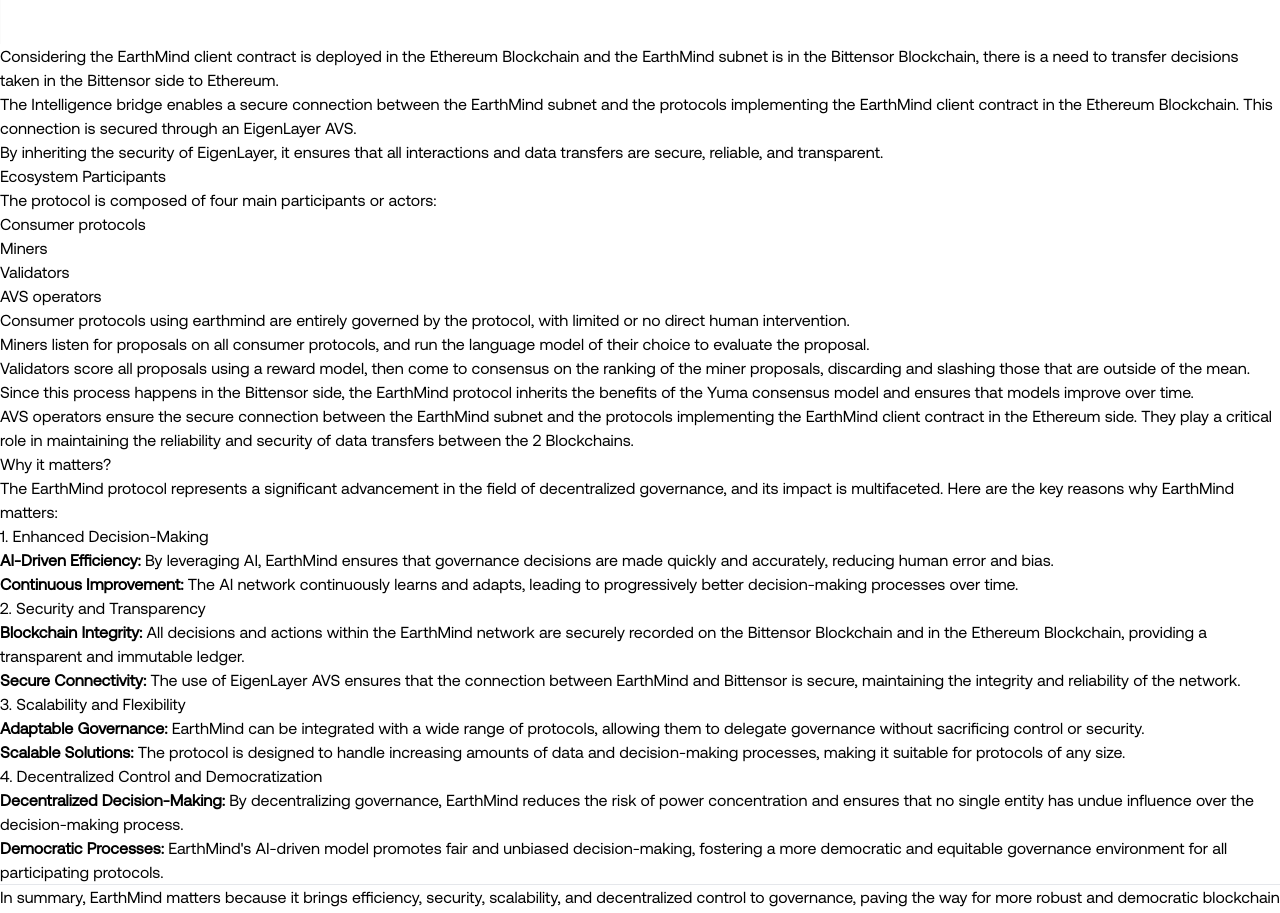
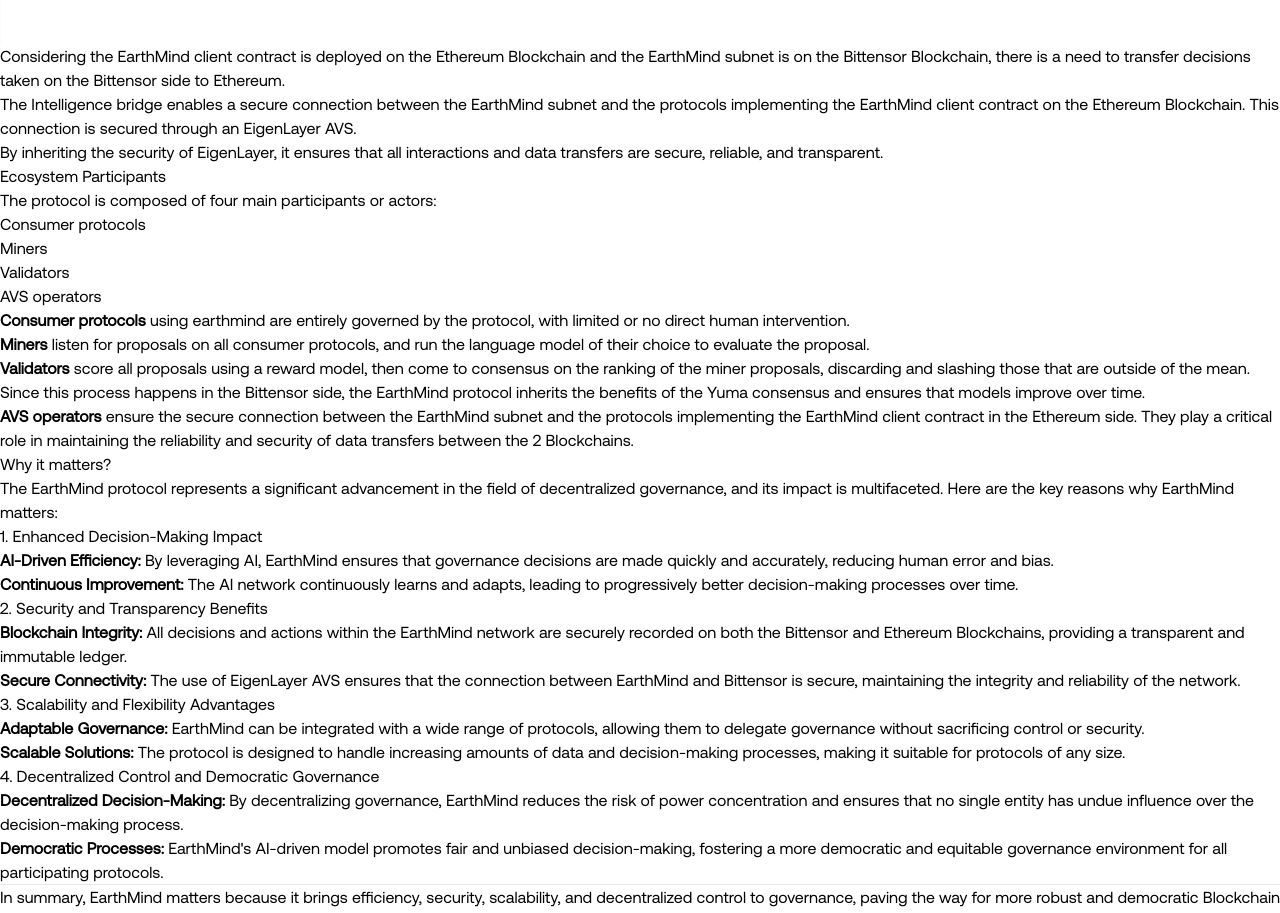
Before and after one commit to Earth-Mind/earthmind-docs, a Next.js app: page / in a window 1280 px wide. Shown: the part 611-1524 px from the top of the page. Built offline with nearby package versions, Linux system fonts and the light colour scheme; a web font is replaced by a local one.

Commit message:
edits and social links component

```diff
--- /dev/null
+++ b/components/SocialLinks.tsx
@@ -0,0 +1,34 @@
+import React from 'react';
+import { PROJECT_CONFIG } from '../constants';
+
+const SocialLinks = () => (
+    <ul className='nx-mt-6 nx-list-disc first:nx-mt-0 ltr:nx-ml-6 rtl:nx-mr-6'>
+        <li className='nx-my-2'>
+            <a className='nx-text-primary-600 nx-underline nx-decoration-from-font [text-underline-position:from-font]' href={PROJECT_CONFIG.website} target="_blank" rel="noopener noreferrer">
+                Official website
+            </a>
+        </li>
+        <li className='nx-my-2'>
+            <a className='nx-text-primary-600 nx-underline nx-decoration-from-font [text-underline-position:from-font]' href={PROJECT_CONFIG.discord} target="_blank" rel="noopener noreferrer">
+                Discord
+            </a>
+        </li>
+        <li className='nx-my-2'>
+            <a className='nx-text-primary-600 nx-underline nx-decoration-from-font [text-underline-position:from-font]' href={PROJECT_CONFIG.twitter} target="_blank" rel="noopener noreferrer">
+                Twitter
+            </a>
+        </li>
+        <li className='nx-my-2'>
+            <a className='nx-text-primary-600 nx-underline nx-decoration-from-font [text-underline-position:from-font]' href={PROJECT_CONFIG.blog} target="_blank" rel="noopener noreferrer">
+                Blog
+            </a>
+        </li>
+        <li className='nx-my-2'>
+            <a className='nx-text-primary-600 nx-underline nx-decoration-from-font [text-underline-position:from-font]' href={PROJECT_CONFIG.repository} target="_blank" rel="noopener noreferrer">
+                Github
+            </a>
+        </li>
+    </ul>
+);
+
+export default SocialLinks;
--- a/constants/index.ts
+++ b/constants/index.ts
@@ -6,4 +6,5 @@
     repository: 'https://github.com/earth-mind/docs',
     description: 'Documentation of the EarthMind project',
     website: 'https://earthmind.tech',
+    blog: 'https://blog.earthmind.tech',
 }
--- a/pages/index.mdx
+++ b/pages/index.mdx
@@ -7,6 +7,7 @@
 ---
 
 import CustomImage from '../components/CustomImage';
+import SocialLinks from '../components/SocialLinks';
 
 # Welcome to EarthMind
 
@@ -18,16 +19,14 @@
 
 It is the first of its kind and is designed to scale high-quality decision-making to a speed humans alone aren’t capable of.
 
-In other words, EarthMind will replace human decision-making with a network of AI agents living on the [Bittensor] blockchain. These agents will run large language models to analyze, deliberate, and decide on governance proposals.
+In other words, EarthMind will replace human decision-making with a network of AI agents living on the [Bittensor] Blockchain. These agents will run large language models to analyze, deliberate, and decide on governance proposals.
 
 ### Components
 
 The main components of the EarthMind protocol are:
 
 - [EarthMind client contract]
-
 - [EarthMind subnet]
-
 - [Intelligence bridge]
 
 At a high level, any protocol implementing the EarthMind client contract will be able to delegate its governance decisions to the EarthMind subnet: **a specialized subnet within the Bittensor Blockchain**.
@@ -38,9 +37,9 @@
   fetchpriority="high"
 />
 
-Considering the EarthMind client contract is deployed in the Ethereum Blockchain and the EarthMind subnet is in the Bittensor Blockchain, there is a need to transfer decisions taken in the Bittensor side to Ethereum.
+Considering the EarthMind client contract is deployed on the Ethereum Blockchain and the EarthMind subnet is on the Bittensor Blockchain, there is a need to transfer decisions taken on the Bittensor side to Ethereum.
 
-The Intelligence bridge enables a secure connection between the EarthMind subnet and the protocols implementing the EarthMind client contract in the Ethereum Blockchain. This connection is secured through an [EigenLayer AVS].
+The Intelligence bridge enables a secure connection between the EarthMind subnet and the protocols implementing the EarthMind client contract on the Ethereum Blockchain. This connection is secured through an [EigenLayer AVS].
 
 By inheriting the security of EigenLayer, it ensures that all interactions and data transfers are secure, reliable, and transparent.
 
@@ -56,38 +55,38 @@
 
 - AVS operators
 
-Consumer protocols using earthmind are entirely governed by the protocol, with limited or no direct human intervention.
+**Consumer protocols** using earthmind are entirely governed by the protocol, with limited or no direct human intervention.
 
-Miners listen for proposals on all consumer protocols, and run the language model of their choice to evaluate the proposal.
+**Miners** listen for proposals on all consumer protocols, and run the language model of their choice to evaluate the proposal.
 
-Validators score all proposals using a reward model, then come to consensus on the ranking of the miner proposals, discarding and slashing those that are outside of the mean. Since this process
-happens in the Bittensor side, the EarthMind protocol inherits the benefits of the [Yuma consensus] model and ensures that models improve over time.
+**Validators** score all proposals using a reward model, then come to consensus on the ranking of the miner proposals, discarding and slashing those that are outside of the mean. Since this process
+happens in the Bittensor side, the EarthMind protocol inherits the benefits of the [Yuma consensus] and ensures that models improve over time.
 
-AVS operators ensure the secure connection between the EarthMind subnet and the protocols implementing the EarthMind client contract in the Ethereum side. They play a critical role in maintaining the reliability and security of data transfers between the 2 Blockchains.
+**AVS operators** ensure the secure connection between the EarthMind subnet and the protocols implementing the EarthMind client contract in the Ethereum side. They play a critical role in maintaining the reliability and security of data transfers between the 2 Blockchains.
 
 ## Why it matters?
 
 The EarthMind protocol represents a significant advancement in the field of decentralized governance, and its impact is multifaceted. Here are the key reasons why EarthMind matters:
 
-### 1. Enhanced Decision-Making
+### 1. Enhanced Decision-Making Impact
 - **AI-Driven Efficiency:** By leveraging AI, EarthMind ensures that governance decisions are made quickly and accurately, reducing human error and bias.
 - **Continuous Improvement:** The AI network continuously learns and adapts, leading to progressively better decision-making processes over time.
 
-### 2. Security and Transparency
-- **Blockchain Integrity:** All decisions and actions within the EarthMind network are securely recorded on the Bittensor Blockchain and in the Ethereum Blockchain, providing a transparent and immutable ledger.
+### 2. Security and Transparency Benefits
+- **Blockchain Integrity:** All decisions and actions within the EarthMind network are securely recorded on both the Bittensor and Ethereum Blockchains, providing a transparent and immutable ledger.
 - **Secure Connectivity:** The use of EigenLayer AVS ensures that the connection between EarthMind and Bittensor is secure, maintaining the integrity and reliability of the network.
 
-### 3. Scalability and Flexibility
+### 3. Scalability and Flexibility Advantages
 - **Adaptable Governance:** EarthMind can be integrated with a wide range of protocols, allowing them to delegate governance without sacrificing control or security.
 - **Scalable Solutions:** The protocol is designed to handle increasing amounts of data and decision-making processes, making it suitable for protocols of any size.
 
-### 4. Decentralized Control and Democratization
+### 4. Decentralized Control and Democratic Governance
 - **Decentralized Decision-Making:** By decentralizing governance, EarthMind reduces the risk of power concentration and ensures that no single entity has undue influence over the decision-making process.
 - **Democratic Processes:** EarthMind's AI-driven model promotes fair and unbiased decision-making, fostering a more democratic and equitable governance environment for all participating protocols.
 
 ---
 
-In summary, EarthMind matters because it brings efficiency, security, scalability, and decentralized control to governance, paving the way for more robust and democratic blockchain ecosystems. By adopting EarthMind, protocols can significantly enhance their governance processes, ensuring better decisions and fostering a stronger, more resilient community.
+In summary, EarthMind matters because it brings efficiency, security, scalability, and decentralized control to governance, paving the way for more robust and democratic Blockchain ecosystems. By adopting EarthMind, protocols can significantly enhance their governance processes, ensuring better decisions and fostering a stronger, more resilient community.
 
 ## Next Steps
 
@@ -117,21 +116,14 @@
 
 ## Community and Official channels
 
-* [Official website](https://earthmind.tech)
-* [Discord](https://discord.gg/f2CBcXe3cv)
-* [Twitter](https://twitter.com/earthmind)
-* [Blog](https://blog.earthmind.tech)
-* [Github](https://github.com/earthmind)
+<SocialLinks />
 
 {/* Links and References */}
 
 [EarthMind client contract]: /components/earthmind-client-contract
-[Bittensor subnet]: /components/bittensor-subnet
 [Intelligence bridge]: /components/intelligence-bridge
 [EarthMind subnet]: /components/earthmind-subnet
 [Bittensor]: https://bittensor.com/
-[Bittensor Blockchain]: https://bittensor.com/
 [Yuma consensus]: https://docs.bittensor.com/yuma-consensus
 [Smart contract integration]: /developers/smart-contract-integration
-[LifeCycle of a Governance Request]: /lifecycle-governance-request
 [EigenLayer AVS]: https://docs.eigenlayer.xyz/eigenlayer/avs-guides/avs-developer-guide
```
